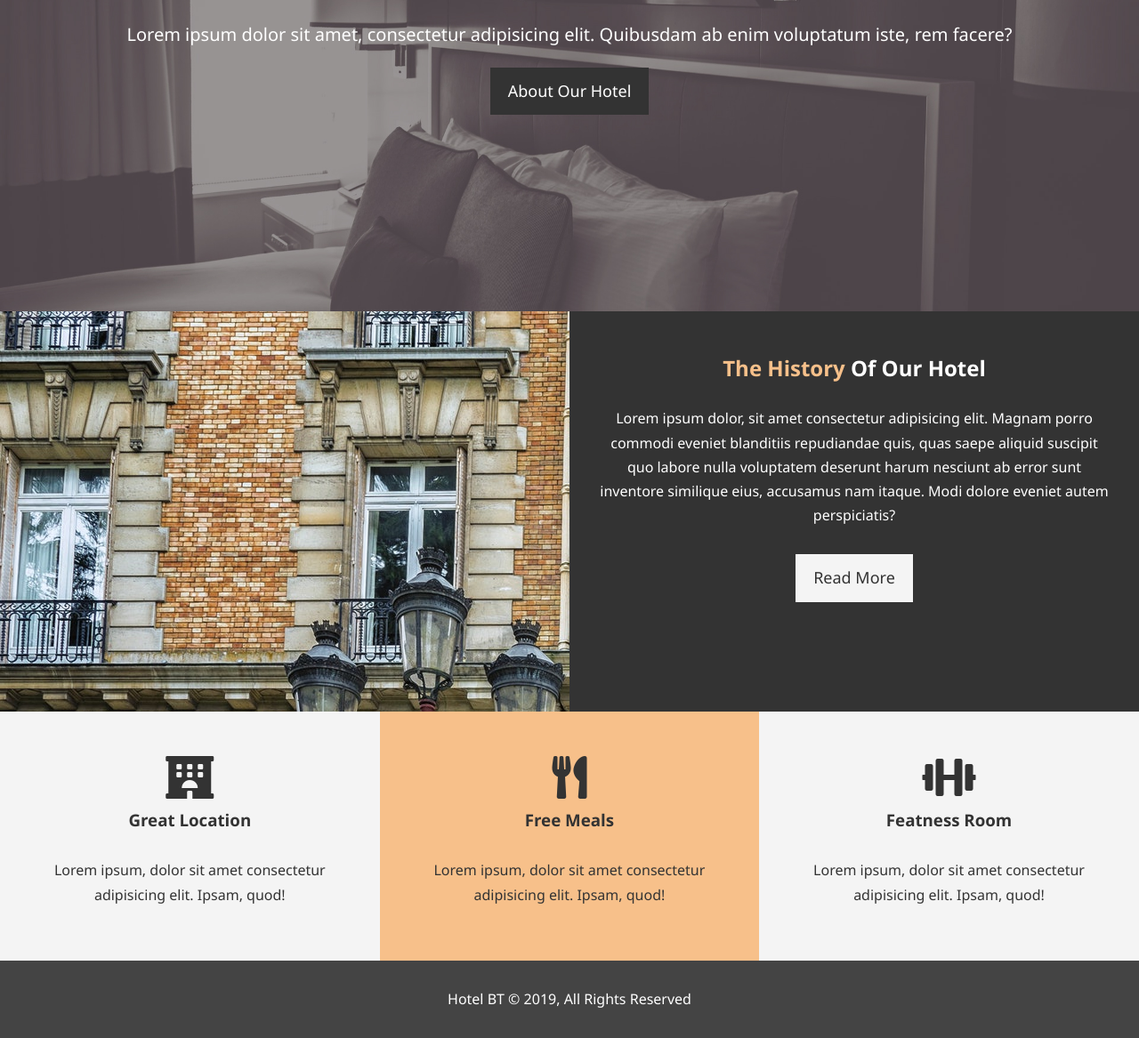
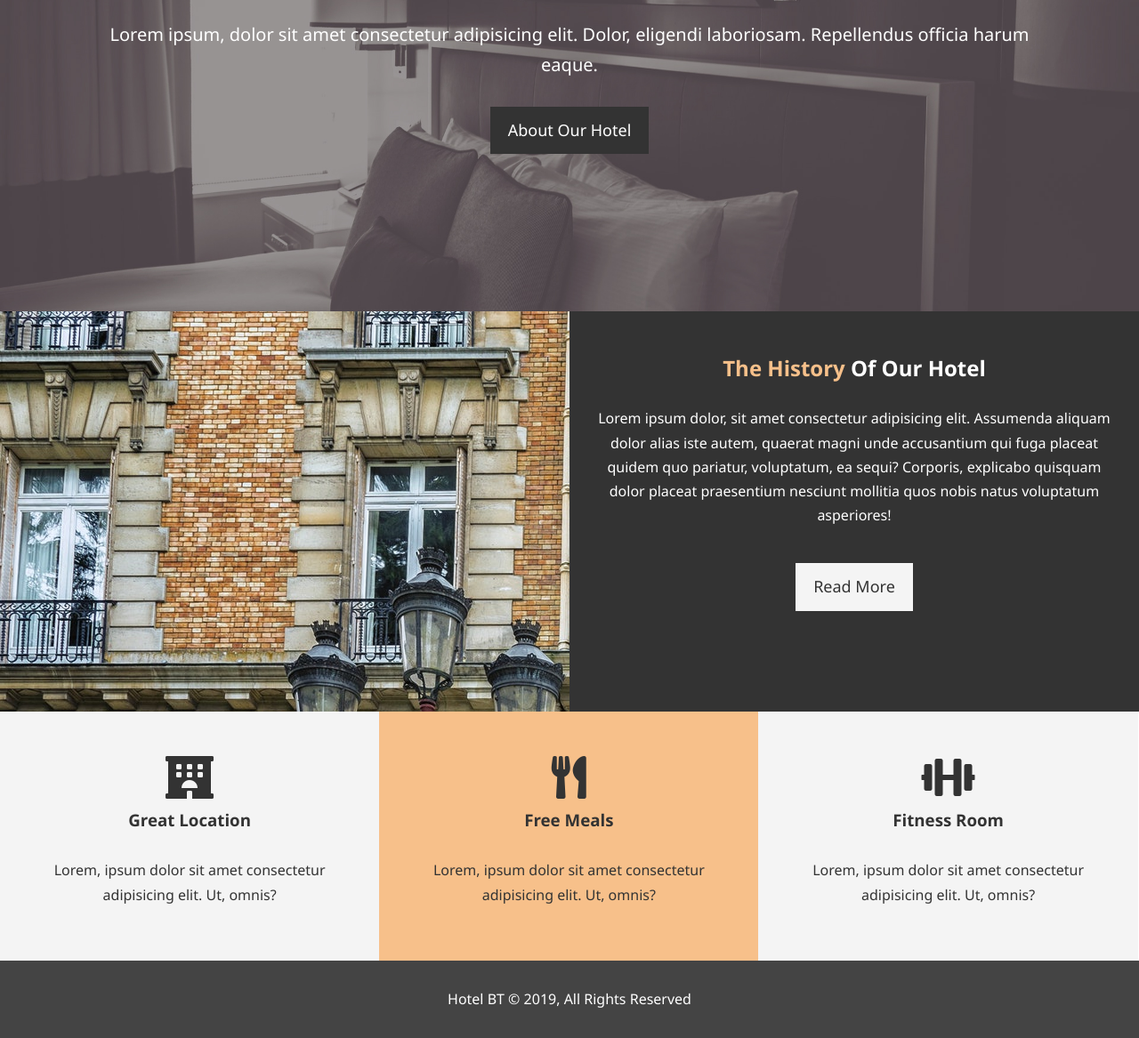
Before and after one commit to irtiza-chowdhury/hotel-website, a plain HTML site: page index.html in a window 1280 px wide. Shown: the part 317-1484 px from the top of the page at 89% size. Drawn offline with Linux system fonts and the light colour scheme.

Commit message:
updated styles

```diff
--- a/css/mobile.css
+++ b/css/mobile.css
@@ -24,7 +24,7 @@
 
 /* home-info */
 #home-Info {
-  height: max-content;
+  height: 550px;
 }
 
 #home-Info .info-img {
--- a/css/style.css
+++ b/css/style.css
@@ -24,7 +24,7 @@ h3 {
 }
 
 p {
-  padding: 10px 0;
+  margin: 10px 0;
 }
 
 /* utiliti classes */
@@ -185,7 +185,7 @@ p {
 /* features serction */
 .box {
   float: left;
-  width: 33.33%;
+  width: 33.3%;
   padding: 50px;
   text-align: center;
 }
--- a/index.html
+++ b/index.html
@@ -9,14 +9,13 @@
     />
     <meta name="keywords" content="hotel,boston hotel,new hotel in england" />
 
-    <title>Hotel BT | Welcome</title>
-
     <link
       rel="stylesheet"
       href="https://use.fontawesome.com/releases/v5.6.1/css/all.css"
       integrity="sha384-gfdkjb5BdAXd+lj+gudLWI+BXq4IuLW5IT+brZEZsLFm++aCMlF1V92rMkPaX4PP"
       crossorigin="anonymous"
     />
+    <title>Hotel BT | Welcome</title>
 
     <link rel="stylesheet" href="./css/style.css" />
     <link
@@ -43,8 +42,8 @@
           <div class="showcase-content">
             <h1><span class="text-primary">Enjoy</span> Your Stay</h1>
             <p class="lead">
-              Lorem ipsum dolor sit amet, consectetur adipisicing elit.
-              Quibusdam ab enim voluptatum iste, rem facere?
+              Lorem ipsum, dolor sit amet consectetur adipisicing elit. Dolor,
+              eligendi laboriosam. Repellendus officia harum eaque.
             </p>
             <a class="btn" href="about.html">About Our Hotel</a>
           </div>
@@ -57,11 +56,11 @@
       <div class="info-content">
         <h2><span class="text-primary">The History</span> Of Our Hotel</h2>
         <p>
-          Lorem ipsum dolor, sit amet consectetur adipisicing elit. Magnam porro
-          commodi eveniet blanditiis repudiandae quis, quas saepe aliquid
-          suscipit quo labore nulla voluptatem deserunt harum nesciunt ab error
-          sunt inventore similique eius, accusamus nam itaque. Modi dolore
-          eveniet autem perspiciatis?
+          Lorem ipsum dolor, sit amet consectetur adipisicing elit. Assumenda
+          aliquam dolor alias iste autem, quaerat magni unde accusantium qui
+          fuga placeat quidem quo pariatur, voluptatum, ea sequi? Corporis,
+          explicabo quisquam dolor placeat praesentium nesciunt mollitia quos
+          nobis natus voluptatum asperiores!
         </p>
         <a class="btn btn-light" href="about.html">Read More</a>
       </div>
@@ -72,21 +71,21 @@
         <i class="fas fa-hotel fa-3x"></i>
         <h3>Great Location</h3>
         <p>
-          Lorem ipsum, dolor sit amet consectetur adipisicing elit. Ipsam, quod!
+          Lorem, ipsum dolor sit amet consectetur adipisicing elit. Ut, omnis?
         </p>
       </div>
       <div class="box bg-primary">
         <i class="fas fa-utensils fa-3x"></i>
         <h3>Free Meals</h3>
         <p>
-          Lorem ipsum, dolor sit amet consectetur adipisicing elit. Ipsam, quod!
+          Lorem, ipsum dolor sit amet consectetur adipisicing elit. Ut, omnis?
         </p>
       </div>
       <div class="box bg-light">
         <i class="fas fa-dumbbell fa-3x"></i>
-        <h3>Featness Room</h3>
+        <h3>Fitness Room</h3>
         <p>
-          Lorem ipsum, dolor sit amet consectetur adipisicing elit. Ipsam, quod!
+          Lorem, ipsum dolor sit amet consectetur adipisicing elit. Ut, omnis?
         </p>
       </div>
     </section>
```
